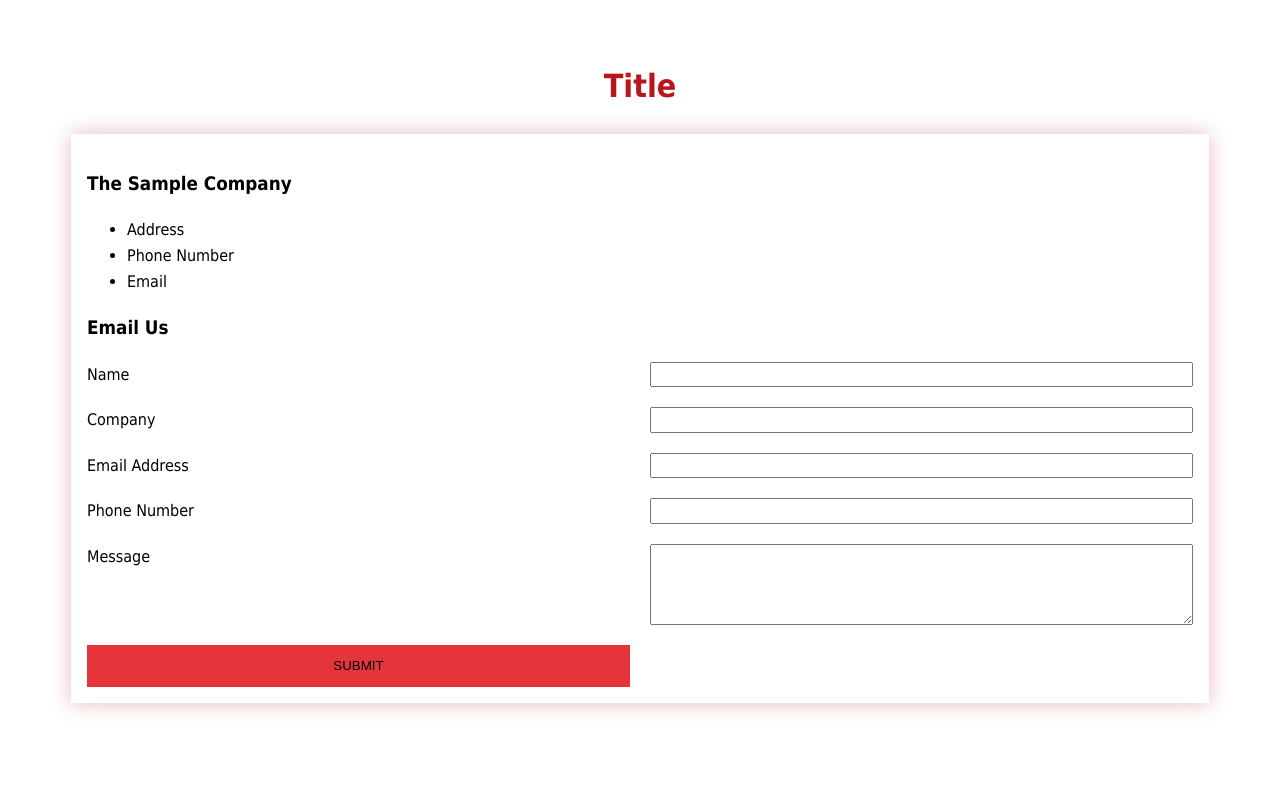
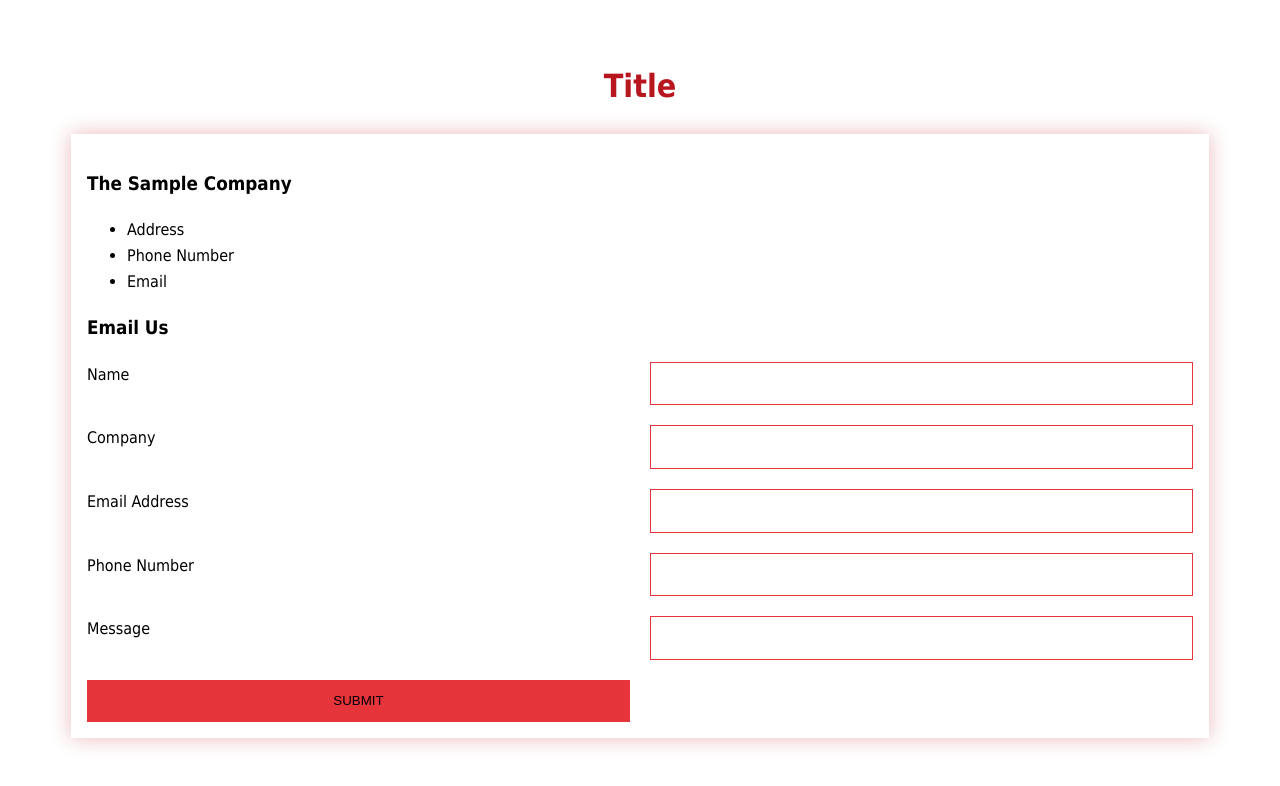
Before and after one commit to andrwsalcdo/react-contact-form, a React (Create React App) app: page / in a window 1280 px wide. Shown: the top 786 px of the page. Built offline with nearby package versions, Linux system fonts and the light colour scheme.

Commit message:
Add: Input & Textarea components & styling.

```diff
--- /dev/null
+++ b/src/components/Input.js
@@ -0,0 +1,9 @@
+import styled from 'styled-components';
+
+const Input = styled.input`
+    border: 1px solid #E6343B;
+    padding: 1em;
+    width: 100%;
+`;
+
+export default Input
--- /dev/null
+++ b/src/components/Textarea.js
@@ -0,0 +1,9 @@
+import styled from 'styled-components';
+
+const Textarea = styled.input`
+    border: 1px solid #E6343B;
+    padding: 1em;
+    width: 100%;
+`;
+
+export default Textarea
--- a/src/views/ContactForm.js
+++ b/src/views/ContactForm.js
@@ -4,6 +4,9 @@ import React from 'react';
 import Form from '../components/Form'
 import Label from '../components/Label'
 import StyledButton from '../components/Button'
+import Input from '../components/Input'
+import Textarea from '../components/Textarea'
+
 
 
 const ContactForm = () => (
@@ -11,15 +14,15 @@ const ContactForm = () => (
         <h3>Email Us</h3>
         <Form>
             <Label>Name</Label>
-            <input type="text" name="name" />
+            <Input type="text" name="name" />
             <Label>Company</Label>
-            <input type="text" name="company" />
+            <Input type="text" name="company" />
             <Label>Email Address</Label>
-            <input type="email" name="email" />
+            <Input type="email" name="email" />
             <Label>Phone Number</Label>
-            <input type="text" name="phone" />
+            <Input type="text" name="phone" />
             <Label>Message</Label>
-            <textarea name="message" rows="5"></textarea>
+            <Textarea name="message" rows="5"></Textarea>
             <StyledButton>Submit</StyledButton>
         </Form>
     </div>
```
